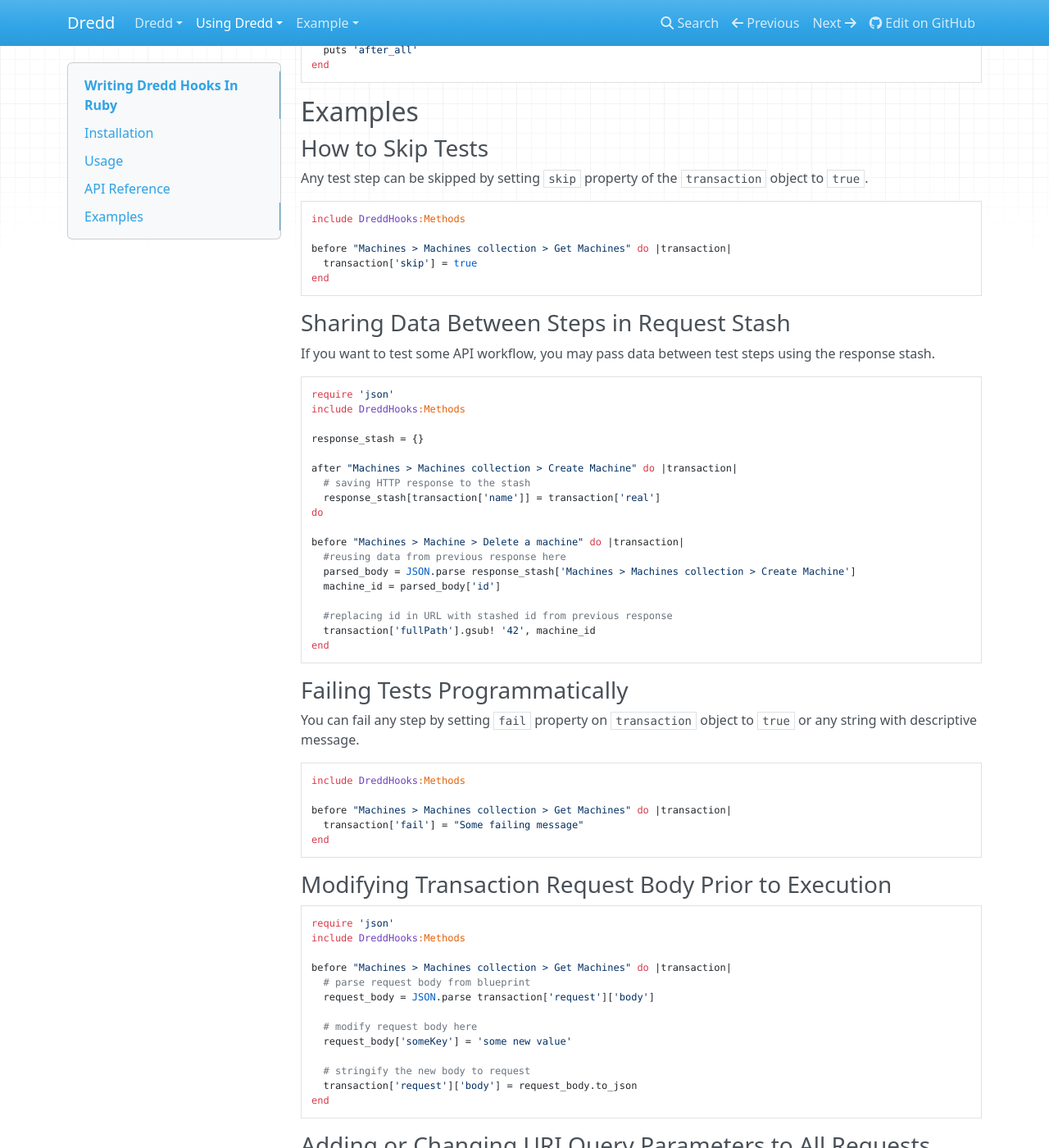
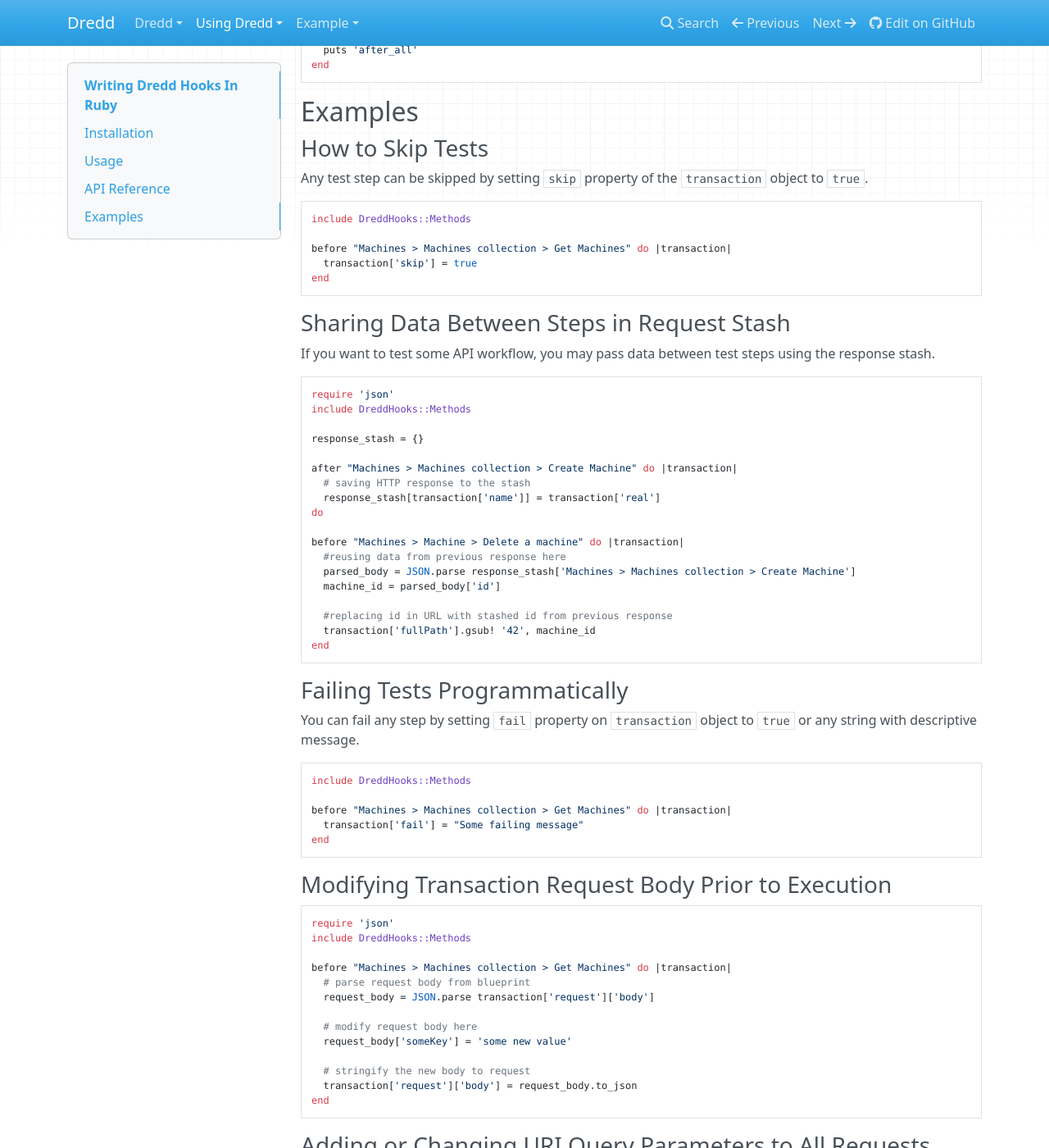
Before and after one commit to apiaryio/dredd, an MkDocs documentation site: the page built from docs/hooks-ruby.md, in a window 1280 px wide and 1400 px high, scrolled down 1522 px. Shown: the whole window at 82% size. Built offline with MkDocs 1.6.1, drawn with Linux system fonts in a browser that asks for light colours; nearby versions of some CDN libraries; old or Windows-style settings are respelled for this version of MkDocs; some of the changed text lies outside the part shown.

````diff
--- a/docs/hooks-ruby.md
+++ b/docs/hooks-ruby.md
@@ -82,7 +82,7 @@ end
 Any test step can be skipped by setting `skip` property of the `transaction` object to `true`.
 
 ```ruby
-include DreddHooks:Methods
+include DreddHooks::Methods
 
 before "Machines > Machines collection > Get Machines" do |transaction|
   transaction['skip'] = true
@@ -95,7 +95,7 @@ If you want to test some API workflow, you may pass data between test steps usin
 
 ```ruby
 require 'json'
-include DreddHooks:Methods
+include DreddHooks::Methods
 
 response_stash = {}
 
@@ -119,7 +119,7 @@ end
 You can fail any step by setting `fail` property on `transaction` object to `true` or any string with descriptive message.
 
 ```ruby
-include DreddHooks:Methods
+include DreddHooks::Methods
 
 before "Machines > Machines collection > Get Machines" do |transaction|
   transaction['fail'] = "Some failing message"
@@ -130,7 +130,7 @@ end
 
 ```ruby
 require 'json'
-include DreddHooks:Methods
+include DreddHooks::Methods
 
 before "Machines > Machines collection > Get Machines" do |transaction|
   # parse request body from blueprint
@@ -147,7 +147,7 @@ end
 ### Adding or Changing URI Query Parameters to All Requests
 
 ```ruby
-include DreddHooks:Methods
+include DreddHooks::Methods
 
 hooks.before_each do |transaction|
 
@@ -166,7 +166,7 @@ end
 
 ```ruby
 require 'json'
-include DreddHooks:Methods
+include DreddHooks::Methods
 
 stash = {}
 
@@ -188,7 +188,7 @@ end
 ### Remove trailing newline character for in expected plain text bodies
 
 ```ruby
-include DreddHooks:Methods
+include DreddHooks::Methods
 
 before_each do |transaction|
   if transaction['expected']['headers']['Content-Type'] == 'text/plain'
````
